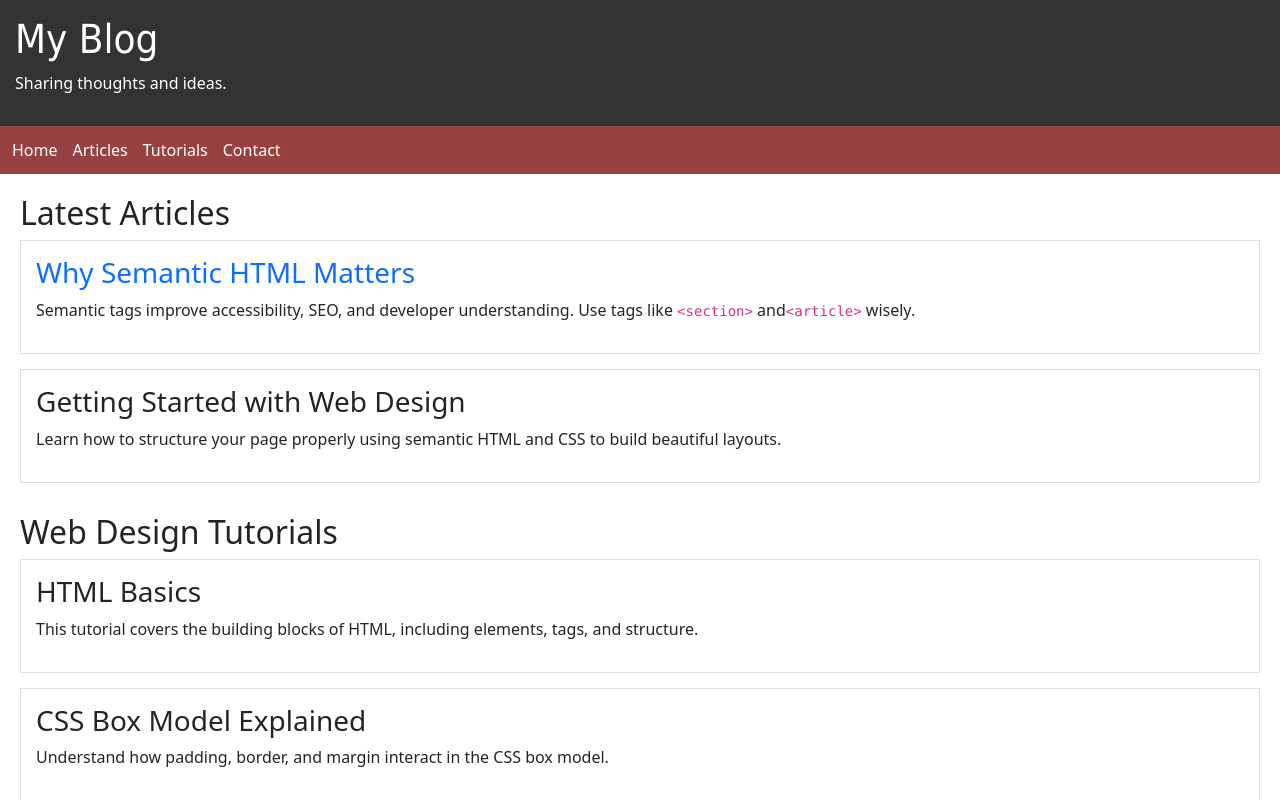
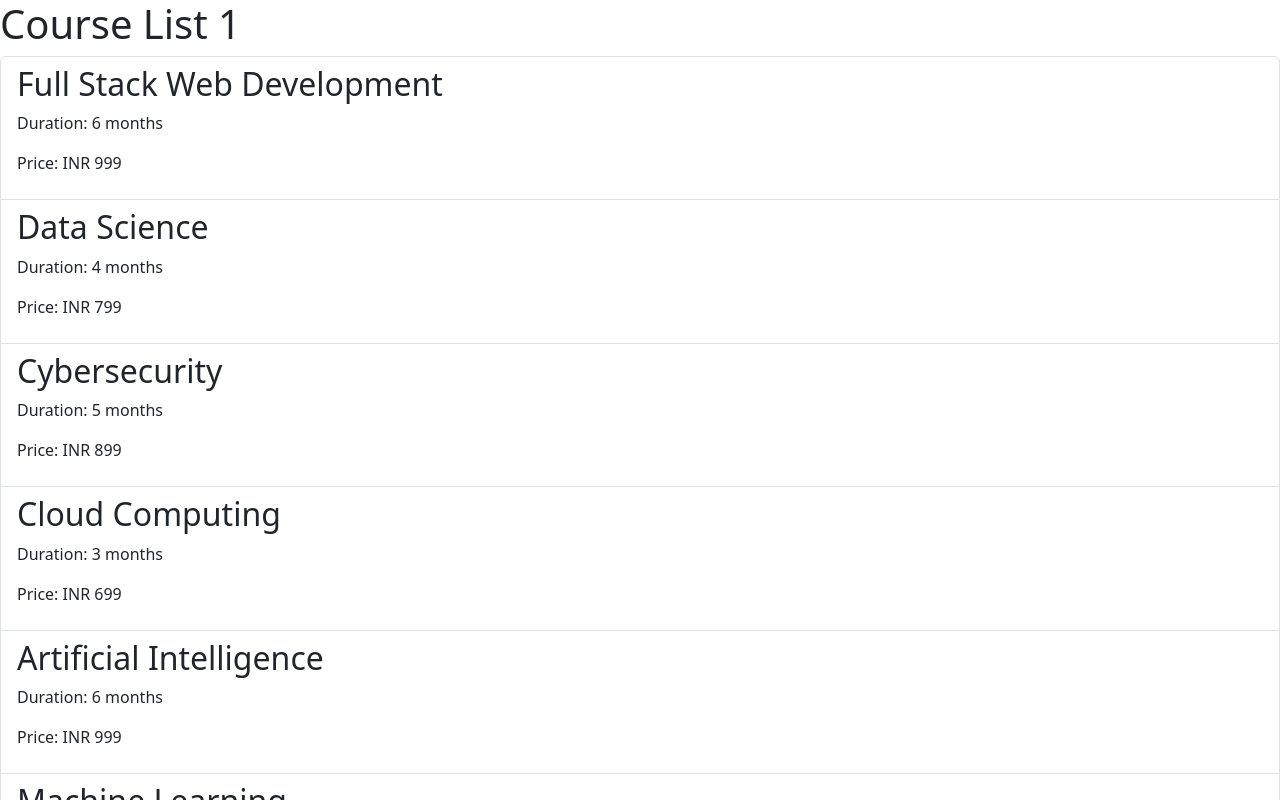
Before and after one commit to mohammedaeraf/react-batch5, a React (Vite) app: page / in a window 1280 px wide. Shown: the top 800 px of the page. Built offline with nearby package versions, Linux system fonts and the light colour scheme.

Commit message:
CourseList Components

```diff
--- a/src/App.tsx
+++ b/src/App.tsx
@@ -1,10 +1,10 @@
 import "./App.css";
-import Layout from "./Layout";
+import CourseList3 from "./Components/CourseList3";
 
 function App() {
   return (
     <>
-      <Layout></Layout>
+      <CourseList3 />
     </>
   );
 }
--- /dev/null
+++ b/src/Components/CourseList3.tsx
@@ -0,0 +1,88 @@
+type Course = {
+  id: number;
+  name: string;
+  duration: string;
+  price: number;
+};
+
+const courses: Course[] = [
+  {
+    id: 1,
+    name: "Full Stack Web Development",
+    duration: "6 months",
+    price: 999,
+  },
+  {
+    id: 2,
+    name: "Data Science",
+    duration: "4 months",
+    price: 799,
+  },
+  {
+    id: 3,
+    name: "Cybersecurity",
+    duration: "5 months",
+    price: 899,
+  },
+  {
+    id: 4,
+    name: "Cloud Computing",
+    duration: "3 months",
+    price: 699,
+  },
+  {
+    id: 5,
+    name: "Artificial Intelligence",
+    duration: "6 months",
+    price: 999,
+  },
+  {
+    id: 6,
+    name: "Machine Learning",
+    duration: "4 months",
+    price: 899,
+  },
+  {
+    id: 7,
+    name: "DevOps",
+    duration: "3 months",
+    price: 699,
+  },
+  {
+    id: 8,
+    name: "Mobile App Development",
+    duration: "5 months",
+    price: 899,
+  },
+  {
+    id: 9,
+    name: "Blockchain Technology",
+    duration: "4 months",
+    price: 799,
+  },
+  {
+    id: 10,
+    name: "Internet of Things (IoT)",
+    duration: "3 months",
+    price: 699,
+  },
+];
+
+function CourseList3() {
+  return (
+    <div>
+      <h1>Course List 1</h1>
+      <ul className="list-group">
+        {courses.map((course) => (
+          <li className="list-group-item">
+            <h2>{course.name}</h2>
+            <p>Duration: {course.duration} </p>
+            <p>Price: INR {course.price}</p>
+          </li>
+        ))}
+      </ul>
+    </div>
+  );
+}
+
+export default CourseList3;
```
Also changed, not shown: src/Components/CourseList1.tsx (added, +19 -0 lines), src/Components/CourseList2.tsx (added, +27 -0 lines), 1 other file (tests, documents, lock files or other folders).
